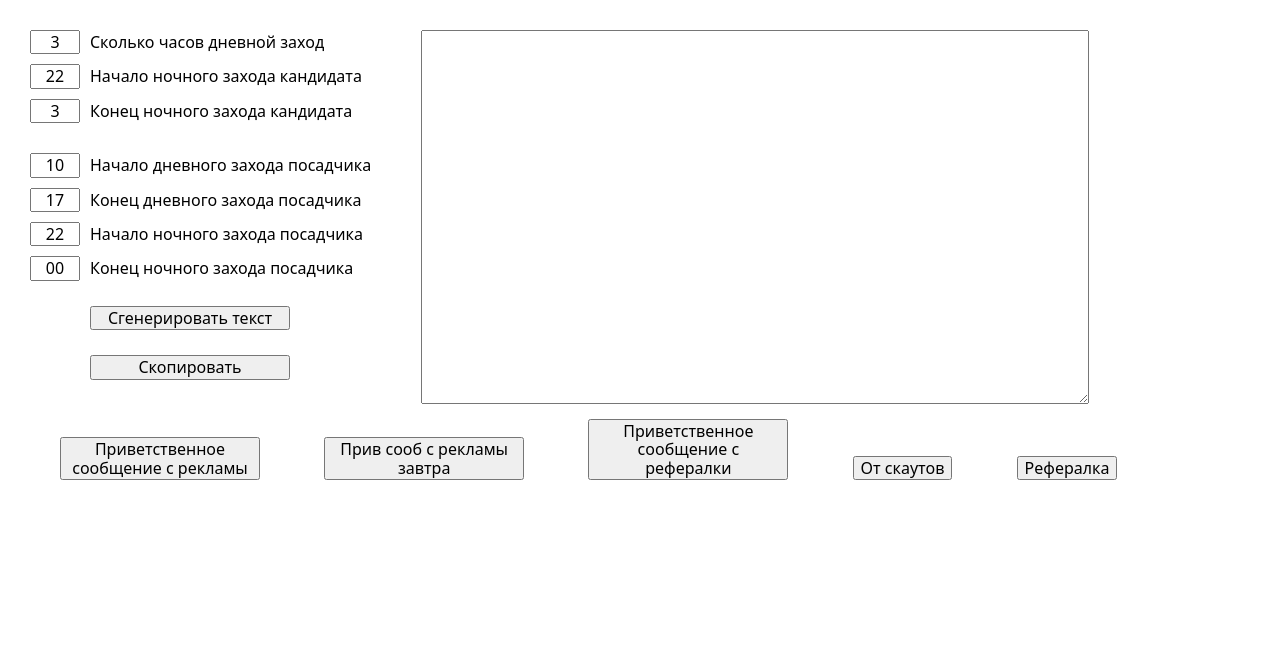
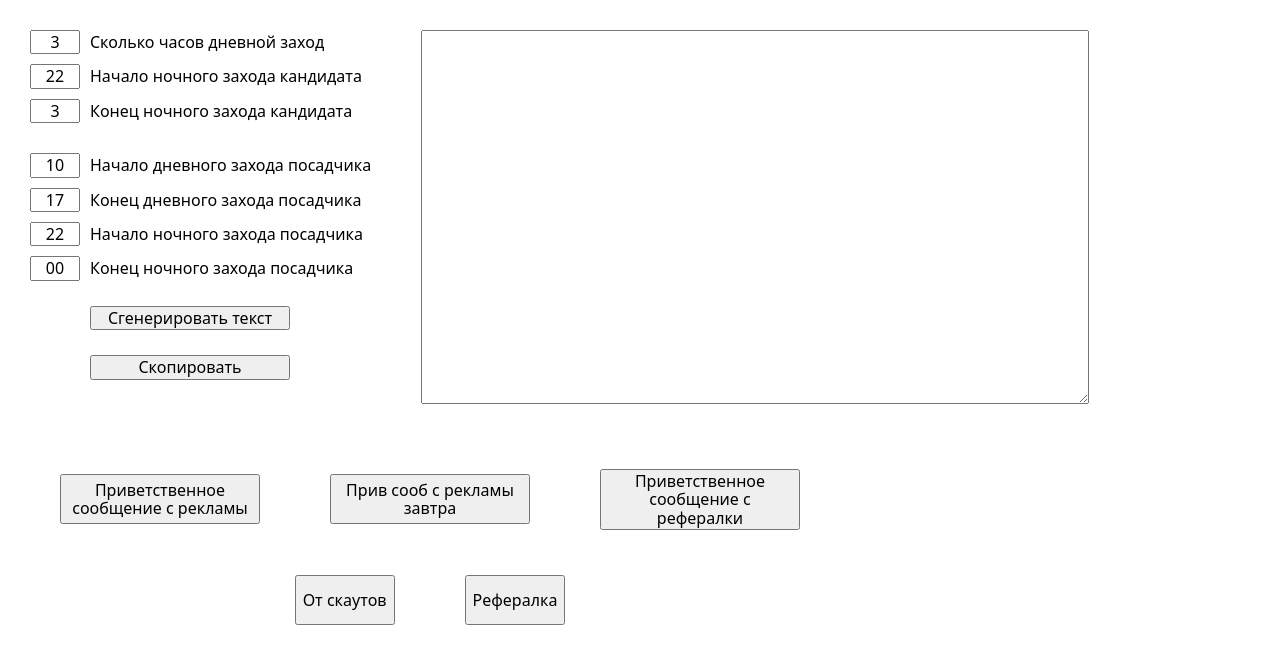
Before and after one commit to 4glamour/work-conditions, a plain HTML site: page index.html in a window 1280 px wide. Drawn offline with nearby package versions, Linux system fonts and the light colour scheme.

Commit message:
Update style.css

```diff
--- a/style.css
+++ b/style.css
@@ -39,3 +39,19 @@ form[data-copy] {
 .js-input-end-night-shift {
   margin-bottom: 20px;
 }
+
+.btns-container {
+  margin-top: 50px;
+  width: 800px;
+  display: flex;
+  flex-wrap: wrap;
+  gap: 10px;
+  align-items: center;
+  justify-content: center;
+}
+
+.button-create-n-copy {
+  max-width: 200px;
+  min-height: 50px;
+  margin-bottom: 20px;
+}
```
